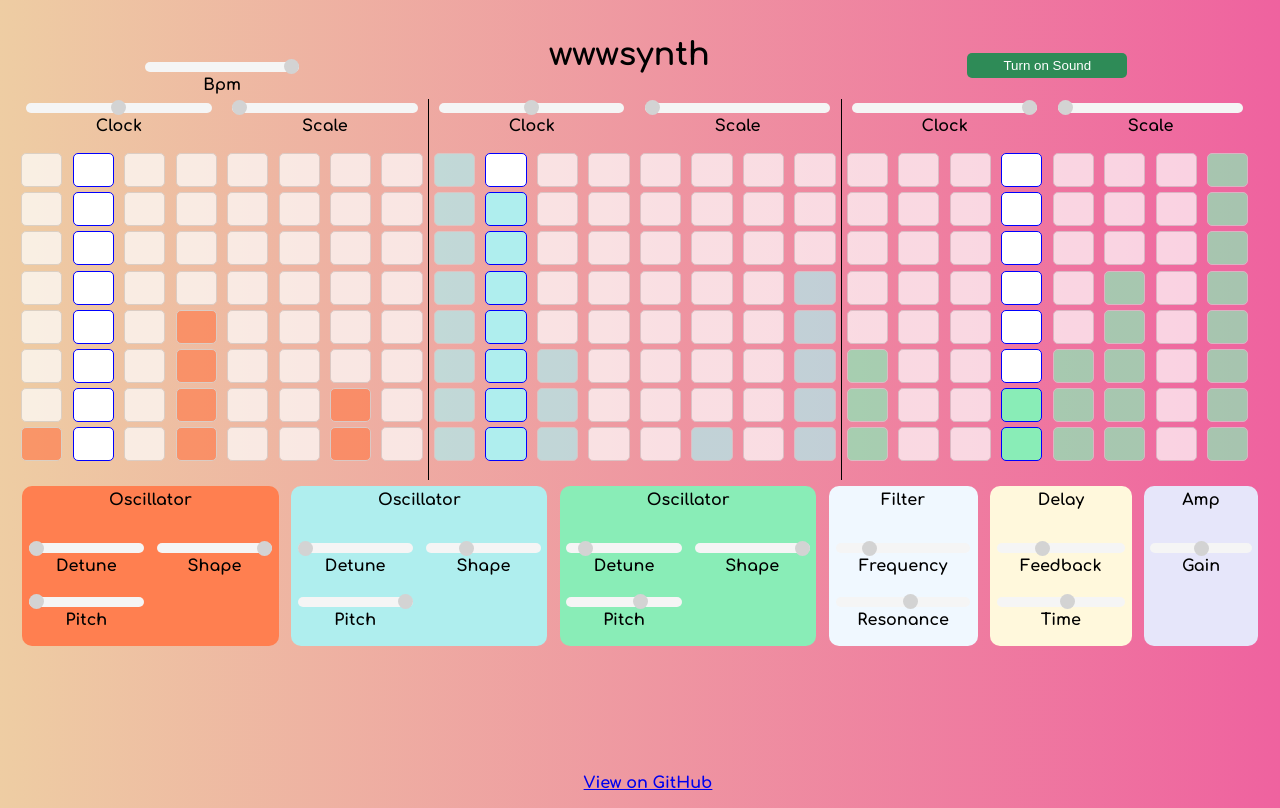
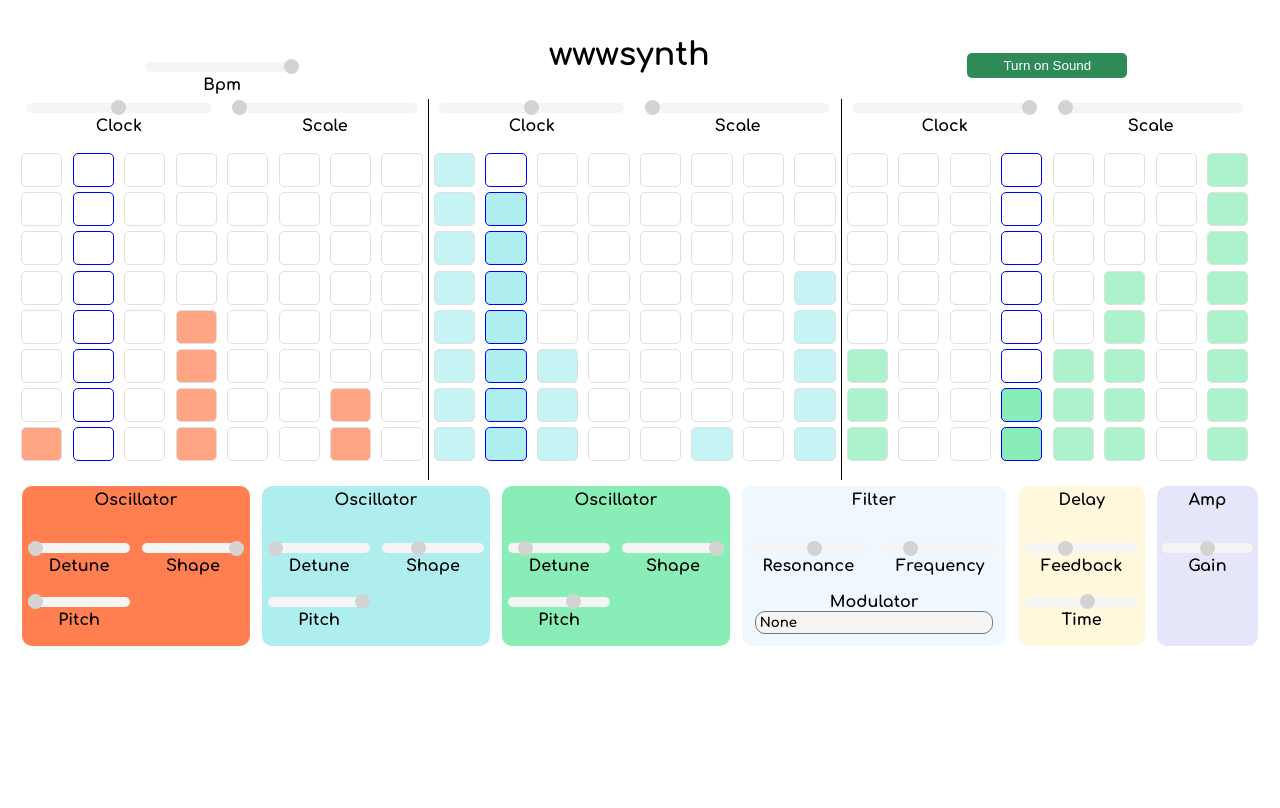
Before and after one commit to prdingilian/synth-app, a React (Create React App) app: page / in a window 1280 px wide. Built offline with nearby package versions, Linux system fonts and the light colour scheme.

Commit message:
add frequency modulation, change styles a bit

```diff
--- a/src/App.css
+++ b/src/App.css
@@ -1,22 +1,12 @@
 @import url("https://fonts.googleapis.com/css2?family=Comfortaa:wght@700&display=swap");
 
+body {
+  font-family: "Comfortaa", cursive;
+}
+
 .App {
-  height: 97vh;
   padding: 1rem;
   text-align: center;
-  background: #eecda3; /* fallback for old browsers */
-  background: -webkit-linear-gradient(
-    to left,
-    #ef629f,
-    #eecda3
-  ); /* Chrome 10-25, Safari 5.1-6 */
-  background: linear-gradient(
-    to left,
-    #ef629f,
-    #eecda3
-  ); /* W3C, IE 10+/ Edge, Firefox 16+, Chrome 26+, Opera 12+, Safari 7+ */
-
-  font-family: "Comfortaa", cursive;
 }
 
 .header {
@@ -25,15 +15,6 @@
   align-items: flex-end;
   width: 100%;
   padding-bottom: 0.3rem;
-}
-
-.footer {
-  position: fixed;
-
-  left: 0;
-  bottom: 0;
-  padding: 0.5rem;
-  width: 100%;
 }
 
 .sequencers {
@@ -99,6 +80,7 @@ button {
 .rackSlot {
   height: 10rem;
   margin: 0.5%;
+  overflow: hidden;
 }
 
 .seqContainer {
@@ -192,3 +174,20 @@ button {
   grid-column-start: 2;
   grid-column-end: span 1;
 }
+
+select {
+  -webkit-appearance: none;
+  -moz-appearance: none;
+  appearance: none;
+  width: 90%;
+  border-radius: 10px;
+  color: black;
+  padding: 0.2rem;
+  cursor: pointer;
+  background: whitesmoke;
+  font-family: "Comfortaa", cursive;
+}
+
+select:focus {
+  outline: none;
+}
--- a/src/App.js
+++ b/src/App.js
@@ -90,9 +90,10 @@ function App() {
       VCF: {
         frequency: 2000,
         resonance: 14,
+        modulator: 'none',
       },
       Delay: { feedback: 0.3, time: 0.5 },
-      VCA: { gain: 5 },
+      VCA: { gain: 5 }
     }
   );
 
@@ -136,6 +137,9 @@ function App() {
     } else {
       setOsc1Frequency(0);
     }
+    if (VCF.modulator === 'osc1') {
+      handleModulator(osc1Steps[osc1Clock % 8])
+    }
     setOsc1Clock(osc1Clock + 1);
   }, bpm / masterOsc1ClockDivide);
 
@@ -145,6 +149,9 @@ function App() {
     } else {
       setOsc2Frequency(0);
     }
+    if (VCF.modulator === 'osc2') {
+      handleModulator(osc2Steps[osc2Clock % 8])
+    }
     setOsc2Clock(osc2Clock + 1);
   }, bpm / masterOsc2ClockDivide);
 
@@ -153,6 +160,9 @@ function App() {
       setOsc3Frequency(scales[osc3Scale][osc3Steps[osc3Clock % 8]]);
     } else {
       setOsc3Frequency(0);
+    }
+    if (VCF.modulator === 'osc3') {
+      handleModulator(osc3Steps[osc3Clock % 8])
     }
     setOsc3Clock(osc3Clock + 1);
   }, bpm / masterOsc3ClockDivide);
@@ -183,15 +193,6 @@ function App() {
     handleOscSideEffects("VCO3", VCO3, 2);
   }, [VCO3]);
 
-  let handleOscSideEffects = (oscName, oscRef, oscId) => {
-    if (!oldState || oldState[oscName].shape !== oscRef.shape) {
-      changeOscShape(oscId, oscRef.shape);
-    }
-    if (!oldState || oldState[oscName].detune !== oscRef.detune) {
-      changeOscDetune(oscId, oscRef.detune);
-    }
-  };
-
   useEffect(() => {
     changeFilterFrequency(VCF.frequency);
     changeFilterResonance(VCF.resonance);
@@ -205,6 +206,34 @@ function App() {
   useEffect(() => {
     changeGain(VCA.gain);
   }, [VCA]);
+
+  function handleModulator(modulatorValue) {
+    let modulatedFrequencyValue;
+    if (modulatorValue === -1) {
+      modulatedFrequencyValue = 100;
+    } else {
+      modulatorValue++;
+      modulatedFrequencyValue = (modulatorValue * 9000) / 8;
+    }
+    dispatch({
+      type: "update-module",
+      payload: {
+        module: "VCF",
+        property: "frequency",
+        value: modulatedFrequencyValue
+      }
+    });
+  }
+
+  function handleOscSideEffects(oscName, oscRef, oscId) {
+    if (!oldState || oldState[oscName].shape !== oscRef.shape) {
+      changeOscShape(oscId, oscRef.shape);
+    }
+    if (!oldState || oldState[oscName].detune !== oscRef.detune) {
+      changeOscDetune(oscId, oscRef.detune);
+    }
+  };
+
 
   return (
     <>
@@ -273,11 +302,6 @@ function App() {
               />
             </div>
             <Rack />
-            <div className="footer">
-              <a href="https://github.com/prdingilian/synth-app">
-                View on GitHub
-              </a>
-            </div>
           </div>
         </DispatchContext.Provider>
       </RackContext.Provider>
--- a/src/components/vcf/VCF.js
+++ b/src/components/vcf/VCF.js
@@ -9,7 +9,29 @@ function VCF({ color }) {
   return (
     <div className="container" style={{ backgroundColor: color }}>
       <div className="label">Filter</div>
-      <div className="rowOneKnobFull">
+      <div className="rowOneKnobHalfOne">
+        <input
+          className="slider"
+          type="range"
+          name="resonance"
+          id="resonance"
+          min="0"
+          value={VCF.resonance}
+          max="25"
+          onChange={(e) => {
+            dispatch({
+              type: "update-module",
+              payload: {
+                module: "VCF",
+                property: "resonance",
+                value: e.currentTarget.value,
+              },
+            });
+          }}
+        />
+        <label htmlFor="resonance">Resonance</label>
+      </div>
+      <div className="rowOneKnobHalfTwo">
         <input
           className="slider"
           type="range"
@@ -32,26 +54,25 @@ function VCF({ color }) {
         <label htmlFor="frequency">Frequency</label>
       </div>
       <div className="rowTwoKnobFull">
-        <input
-          className="slider"
-          type="range"
-          name="resonance"
-          id="resonance"
-          min="0"
-          value={VCF.resonance}
-          max="25"
+      <label htmlFor="modulator">Modulator</label>
+        <select
+          name="modulator"
+          value={VCF.modulator}
           onChange={(e) => {
-            dispatch({
-              type: "update-module",
-              payload: {
-                module: "VCF",
-                property: "resonance",
-                value: e.currentTarget.value,
-              },
-            });
-          }}
-        />
-        <label htmlFor="resonance">Resonance</label>
+          dispatch({
+            type: "update-module",
+            payload: {
+              module: "VCF",
+              property: "modulator",
+              value: e.currentTarget.value
+            }
+          });
+        }}>
+          <option value="none">None</option>
+          <option value="osc1">Oscillator 1</option>
+          <option value="osc2">Oscillator 2</option>
+          <option value="osc3">Oscillator 3</option>
+        </select>
       </div>
     </div>
   );
--- a/src/webAudio.js
+++ b/src/webAudio.js
@@ -93,7 +93,7 @@ export function removeFilter() {
 }
 
 export function changeFilterFrequency(value) {
-  filterNode.frequency.value = value;
+  filterNode.frequency.linearRampToValueAtTime(value, audioContext.currentTime + 0.2);
 }
 
 export function changeFilterResonance(value) {
```
